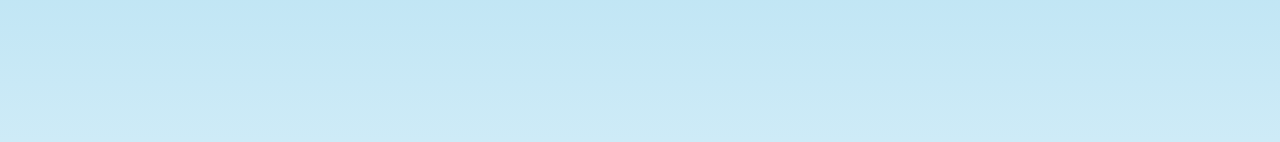
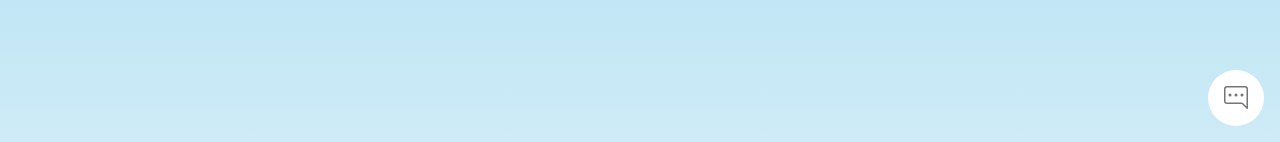
Before and after one commit to SAHIL13928/website-sahil, a React (Vite) app: page / in a window 1280 px wide. Shown: the part 658-800 px from the top of the page. Built offline with nearby package versions, Linux system fonts and the light colour scheme.

Commit message:
added a basic chat icon opening a box above it
Signed-off-by: kunal Dugar <yoyokvunal@gmail.com>

```diff
--- a/src/App.jsx
+++ b/src/App.jsx
@@ -2,6 +2,7 @@
 import Navbar from "./components/Navbar";
 import HeroSection from "./components/HeroSection";
 import Footer from "./components/Footer";
+import Chat from "./components/Chat";
 
 function App() {
   return (
@@ -9,7 +10,7 @@ function App() {
       <Navbar />
       <HeroSection />
       <Footer />
-
+      <Chat />
     </div>
   );
 }
--- /dev/null
+++ b/src/components/Chat.jsx
@@ -0,0 +1,53 @@
+import { useState } from 'react';
+import { BsChatRightDots } from "react-icons/bs";
+import { AiOutlineClose } from "react-icons/ai";
+import { Box, IconButton, Typography, Paper } from '@mui/material';
+
+const Chat = () => {
+    const [isOpen, setIsOpen] = useState(false);
+
+    const toggleChat = () => {
+        setIsOpen(!isOpen);
+    };
+
+    return (
+        <Box position="fixed" bottom={16} right={16}>
+            {!isOpen && (
+                <IconButton
+                    onClick={toggleChat}
+                    sx={{
+                        backgroundColor: 'white',
+                        p: 2,
+
+                        borderRadius: '50%',
+                        '&:hover': {
+                            backgroundColor: 'white',
+                        },
+                    }}
+                >
+                    <BsChatRightDots size={24} />
+                </IconButton>
+            )}
+
+            {isOpen && (
+                <Paper elevation={3} sx={{ p: 2, mt: 1, width: 356, height: 400 }}>
+                    <Box display="flex" justifyContent="space-between" alignItems="center">
+                        <Typography>Hello</Typography>
+                        <IconButton
+                            onClick={toggleChat}
+                            sx={{
+                                '&:hover': {
+                                    backgroundColor: 'transparent',
+                                },
+                            }}
+                        >
+                            <AiOutlineClose />
+                        </IconButton>
+                    </Box>
+                </Paper>
+            )}
+        </Box>
+    );
+};
+
+export default Chat;
```
